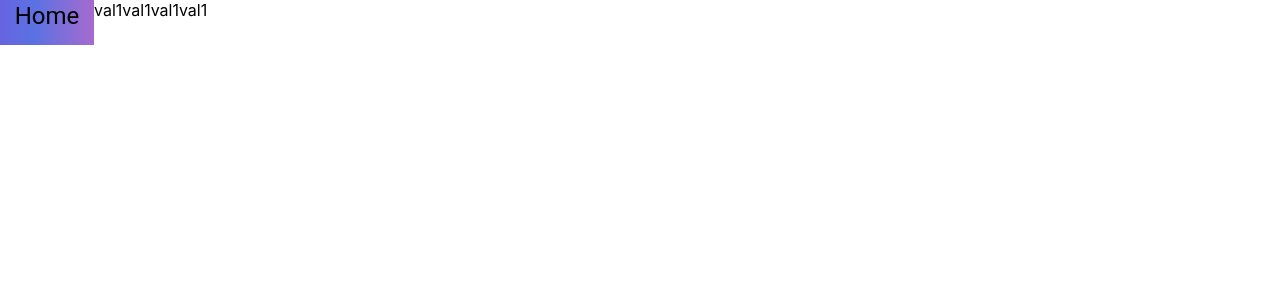
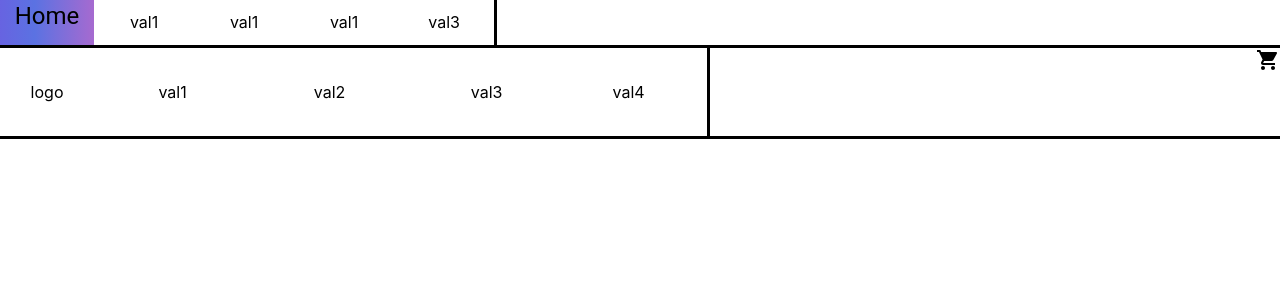
Before and after one commit to sarthakpant772/Buffer, a React (Create React App) app in the folder client/: page / in a window 1280 px wide. Shown: the top 300 px of the page. Built offline with nearby package versions, Linux system fonts and the light colour scheme.

Commit message:
nav bar completed

```diff
--- a/client/package.json
+++ b/client/package.json
@@ -5,7 +5,7 @@
   "dependencies": {
     "@emotion/react": "^11.10.4",
     "@emotion/styled": "^11.10.4",
-    "@mui/icons-material": "^5.10.3",
+    "@mui/icons-material": "^5.10.14",
     "@mui/material": "^5.10.5",
     "@testing-library/jest-dom": "^5.16.5",
     "@testing-library/react": "^13.4.0",
--- a/client/src/components/Navbar.js
+++ b/client/src/components/Navbar.js
@@ -1,5 +1,7 @@
 import React from 'react'
+import ShoppingCartIcon from '@mui/icons-material/ShoppingCart';
 import { Box, Typography } from '@mui/material'
+import { textAlign } from '@mui/system'
 const Navbar = () => {
   return (
     <div>
@@ -11,7 +13,7 @@ const Navbar = () => {
         }}
       >
         {/* upperbox */}
-        <Box sx={{ height: '2.8125em' }}>
+        <Box sx={{ height: '2.8125em' , borderBottom:'solid'}}>
           {/* left */}
           <Box sx={{ display: 'flex', textAlign: 'center' }}>
             <Box
@@ -28,23 +30,145 @@ const Navbar = () => {
             <Box
               sx={{
                 display: 'flex',
+                height: '2.81em',
+                width: '6.25em',
+                alignItems: 'center',
+                justifyContent: 'center',
               }}
             >
               <Typography variant="p"> val1</Typography>
             </Box>
-            <Box>
+            <Box
+              sx={{
+                display: 'flex',
+                height: '2.81em',
+                width: '6.25em',
+                alignItems: 'center',
+                justifyContent: 'center'
+
+              }}>
               <Typography variant="p"> val1</Typography>
             </Box>
-            <Box>
+
+            <Box
+             sx={{
+                display:'flex',
+                height:'2.81em',
+                width: '6.25em',
+                alignItems:'center',
+                justifyContent:'center'
+            }}
+            >
               <Typography variant="p"> val1</Typography>
             </Box>
-            <Box>
-              <Typography variant="p"> val1</Typography>
+            <Box
+            sx={{
+              display:'flex',
+              height: '2.81em',
+              width:'6.25em',
+              alignItems:'center',
+              justifyContent:'center',
+              borderRight:'solid'
+            }}
+            >
+              <Typography variant="p"> val3</Typography>
             </Box>
           </Box>
           {/* right:  */}
-          <Box></Box>
+
+
         </Box>
+
+
+
+            {/*lower box*/}
+        <Box sx={{ display:'flex',
+          flexDirection:'row',
+          justifyContent:'space-between',
+          borderBottom:'solid' ,
+          width:'100%'
+        }}
+          >
+
+          {/*left box */}
+        <Box sx={{display:'flex',textAlign:'center',width:'70%'
+      }}>
+          <Box
+           sx={{
+            display:'flex',
+            width:'5.88em',
+            height:'5.5em',
+            alignItems:'center',
+            justifyContent:'center',
+
+
+           }}
+
+          >
+            <Typography variant='p'>logo</Typography>
+            </Box>
+
+           <Box
+           sx={{
+            display:'flex',
+            width:'9.8125em',
+            height:'5.5em',
+            alignItems:'center',
+            justifyContent:'center'
+
+           }}>
+            <Typography variant='p'> val1</Typography>
+            </Box>
+
+          <Box
+          sx={{
+            display:'flex',
+            width:'9.8125em',
+            height:'5.5em',
+            alignItems:'center',
+            justifyContent:'center'
+          }}  >
+
+          <Typography variant='p'>val2</Typography>
+          </Box>
+
+          <Box
+           sx={{
+            display:'flex',
+            width:'9.8125em',
+            height:'5.5em',
+            alignItems:'center',
+            justifyContent:'center'
+
+           }}>
+            <Typography variant='p'> val3</Typography>
+            </Box>
+
+
+            <Box
+           sx={{
+            display:'flex',
+            width:'9.8125em',
+            height:'5.5em',
+            alignItems:'center',
+            justifyContent:'center',
+            borderRight:'solid',
+            position:'relative',
+            right:' 0.9375em'
+
+           }}>
+            <Typography variant='p'> val4</Typography>
+            </Box>
+
+        </Box>
+
+           {/*right box */}
+         <Box>
+          <ShoppingCartIcon></ShoppingCartIcon>
+          </Box>
+
+
+      </Box>
       </Box>
     </div>
   )
```
Also changed, not shown: 1 other file (tests, documents, lock files or other folders).
